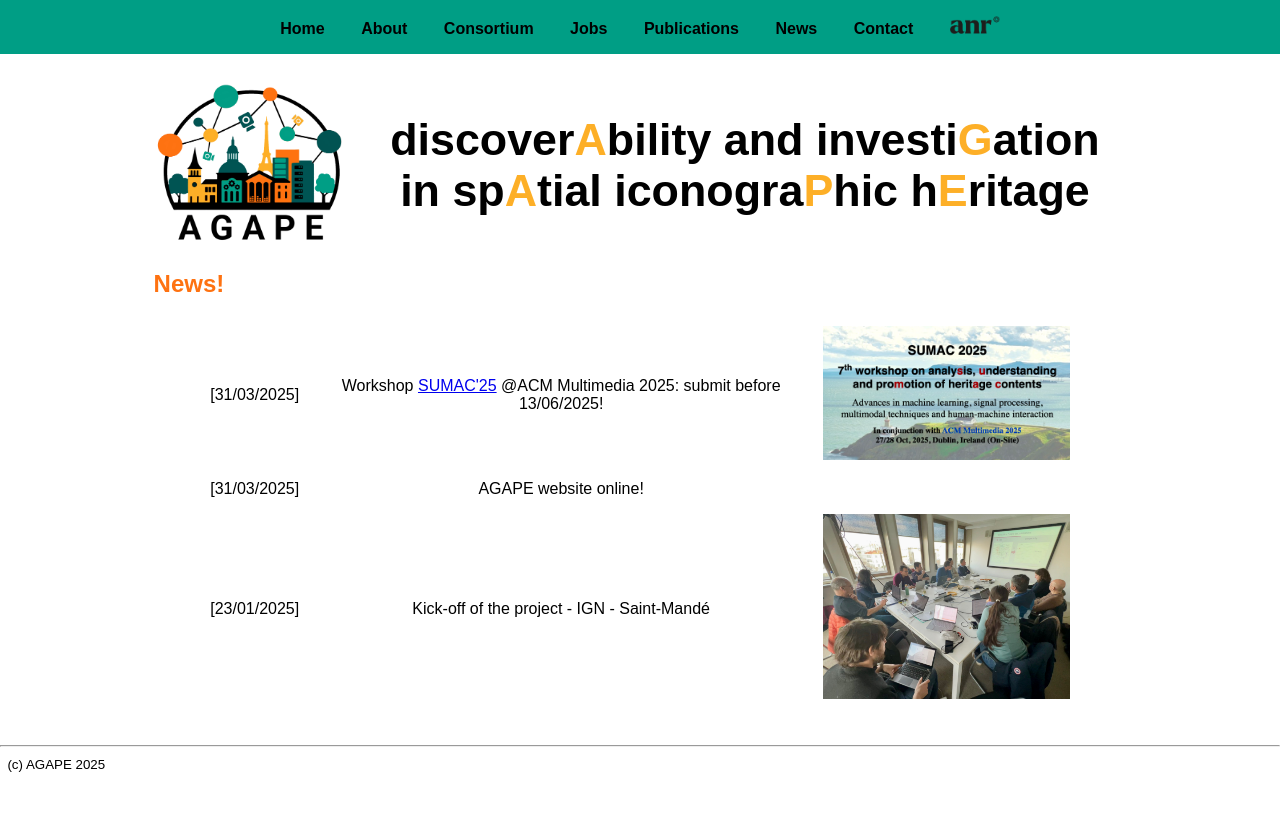
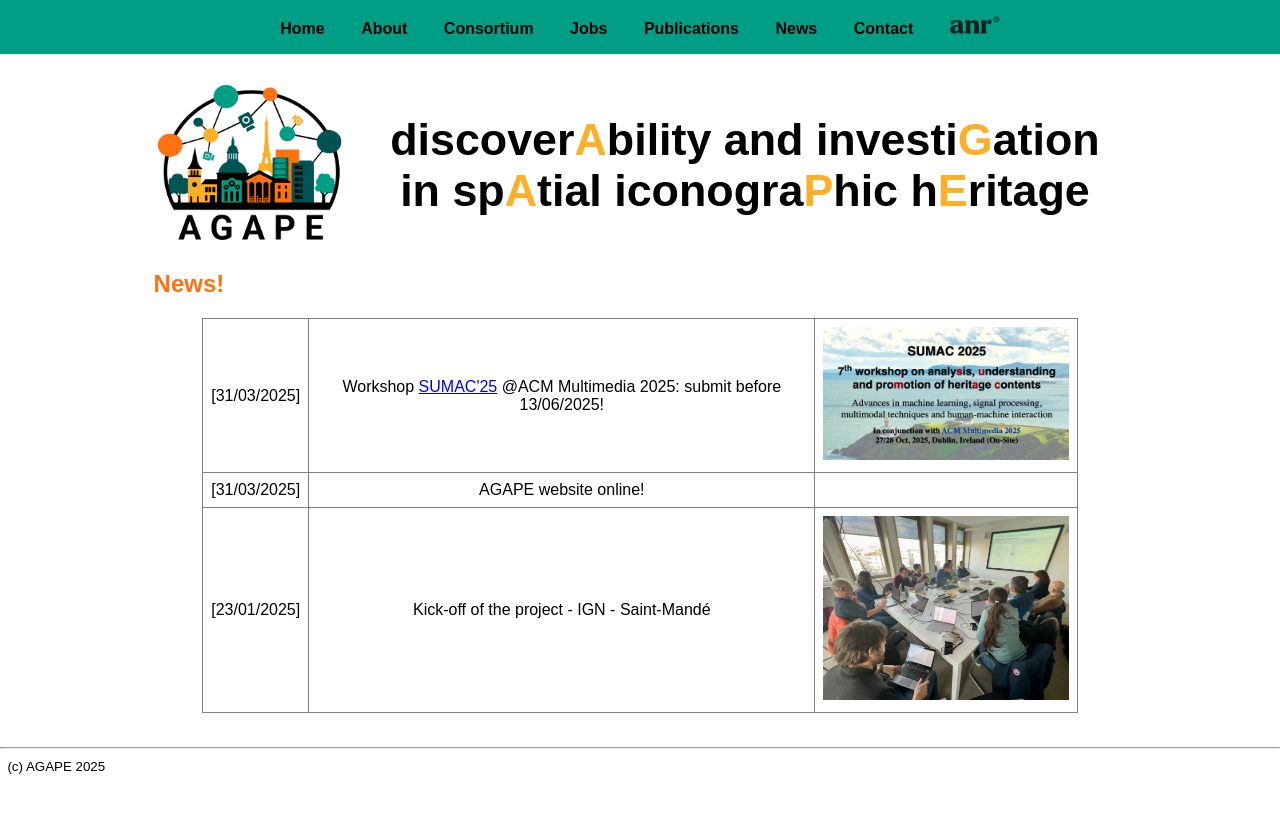
Before and after one commit to AGAPE-ANR/agape-anr.github.io, a Jekyll site: the page built from news.md, in a window 1280 px wide. Shown: the top 813 px of the page. Built offline with Jekyll 4.4.1, drawn with Linux system fonts in a browser that asks for light colours.

Commit message:
Update news.md

```diff
--- a/news.md
+++ b/news.md
@@ -6,7 +6,7 @@ permalink: /news/
 
 <h2> News!</h2>
 
-<table width="90%" border="0" cellpadding="8" style="text-align: center; vertical-align: middle;">
+<table width="90%" border="1" cellpadding="8" style="text-align: center; vertical-align: middle;">
 	<tr>
 		<td> [31/03/2025]</td>
 		<td> Workshop <a href="https://sumac-workshops.github.io/2025/" target=new>SUMAC'25</a> @ACM Multimedia 2025: submit before 13/06/2025!</td>
```
